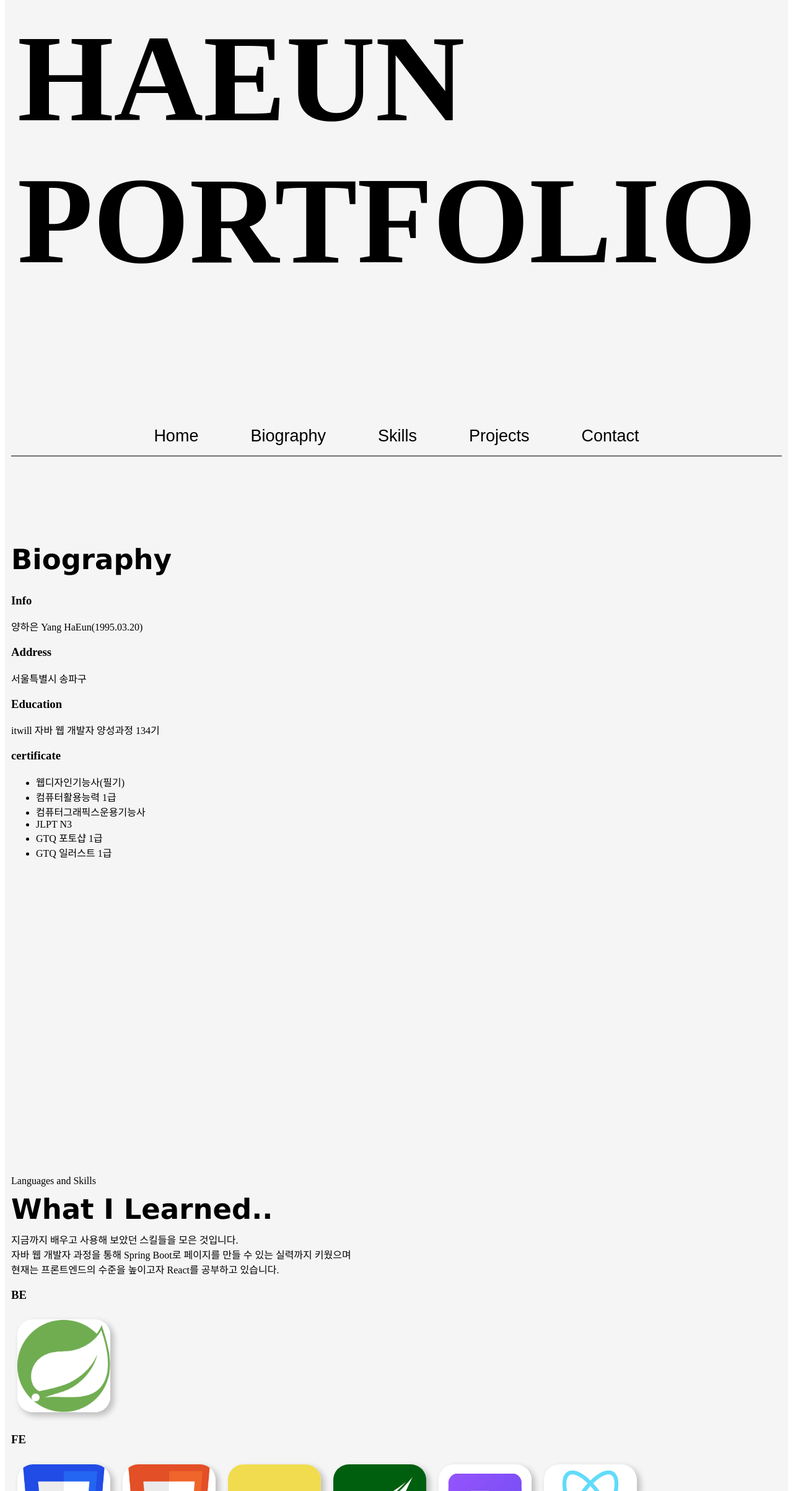
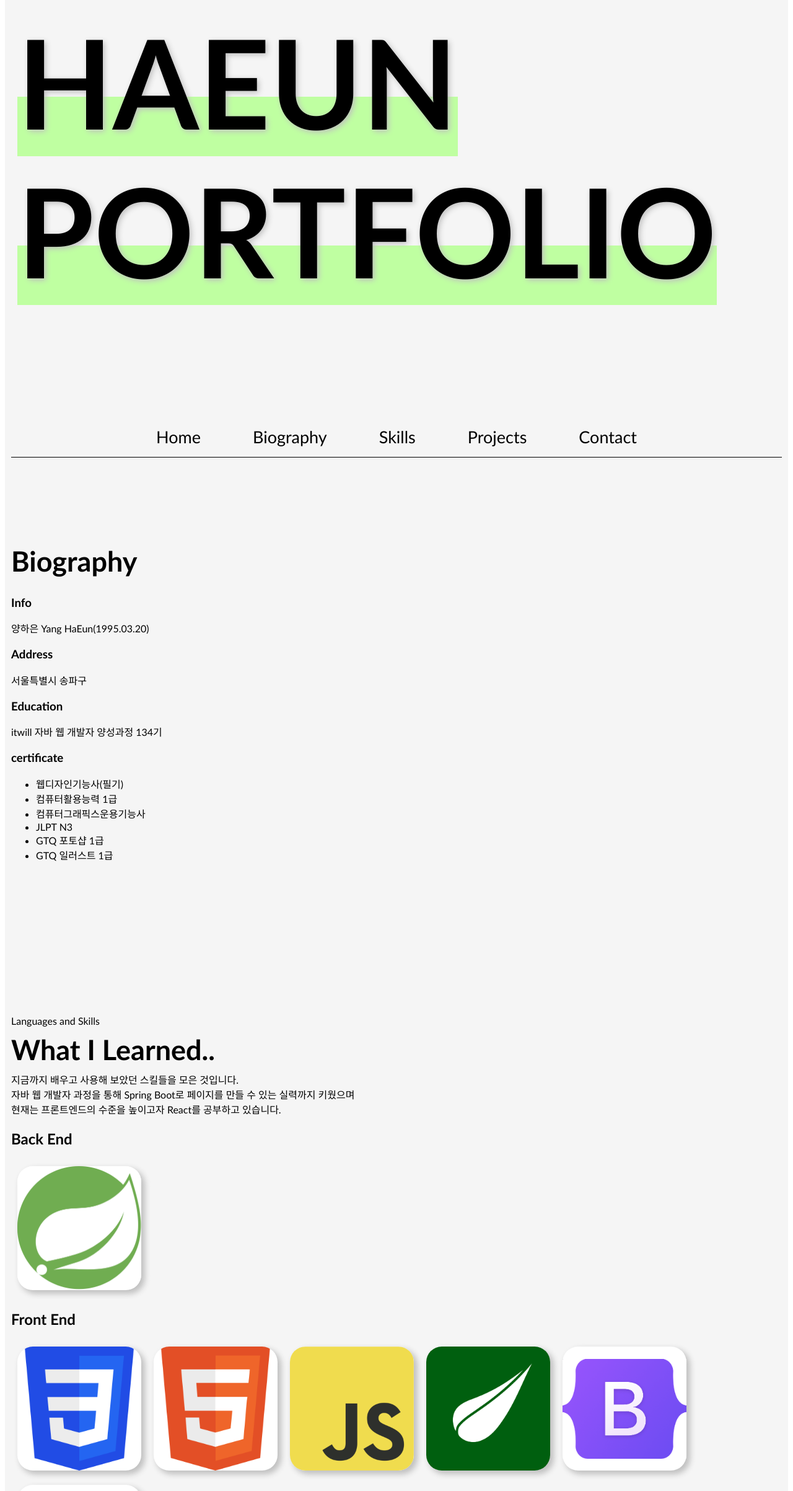
Before and after one commit to yaangha/Portfolio, a React (Create React App) app: page / in a window 1280 px wide. Shown: the part 161-2566 px from the top of the page at 62% size. Built offline with nearby package versions, Linux system fonts and the light colour scheme.

Commit message:
working..

```diff
--- a/src/components/Skills.js
+++ b/src/components/Skills.js
@@ -7,16 +7,16 @@ function Skills() {
         <div className={commonStyle.content_box}>
             <div>Languages and Skills</div>
             <div className={commonStyle.title}>What I Learned..</div>
-            <div>지금까지 배우고 사용해 보았던 스킬들을 모은 것입니다.<br/>
+            <div style={{ lineHeight:"1.5" }}>지금까지 배우고 사용해 보았던 스킬들을 모은 것입니다.<br/>
                 자바 웹 개발자 과정을 통해 Spring Boot로 페이지를 만들 수 있는 실력까지 키웠으며<br/>
                 현재는 프론트엔드의 수준을 높이고자 React를 공부하고 있습니다.</div>
             <div>
                 <div>
-                    <h3>BE</h3>
+                    <h2>Back End</h2>
                     <SkillLogo src="image/spring.png" alt="Spring" />
                 </div>
                 <div>
-                    <h3>FE</h3>
+                    <h2>Front End</h2>
                     <SkillLogo src="image/css02.png" alt="CSS" />
                     <SkillLogo src="image/html.png" alt="HTML" />
                     <SkillLogo src="image/JS.png" alt="Javascript" />
@@ -25,13 +25,13 @@ function Skills() {
                     <SkillLogo src="image/react.png" alt="React" />
                 </div>
                 <div>
-                    <h3>DB</h3>
+                    <h2>DataBase</h2>
                     <SkillLogo src="image/oracle.png" alt="Oracle" />
                 </div>
                 <div>
-                    <h3>Tool</h3>
+                    <h2>Tool</h2>
                     <SkillLogo src="image/eclipse01.png" alt="Eclipse" />
-                    <SkillLogo src="image/vscode.png" alt="Visual Studio Code" />
+                    <SkillLogo src="image/vscode.png" alt="VSCode" />
                     <SkillLogo src="image/github.png" alt="Github" />
                 </div>
             </div>
--- a/src/routes/Home.js
+++ b/src/routes/Home.js
@@ -1,6 +1,6 @@
 import AboutMe from "../components/AboutMe";
 import ContactMe from "../components/ContactMe";
-import styles from "../styles/Home.module.css";
+import homeStyles from "../styles/Home.module.css";
 import Projects from "../components/Projects";
 import Skills from "../components/Skills";
 import GoToTheTop from "../components/GoToTheTop";
@@ -24,7 +24,7 @@ function Home() {
     const [ScrollActive, setScrollActive] = useState(false);
     function handleScrollNavBar() {
         const {scrollY} = window;
-        scrollY > 815 ? setScrollActive(true) : setScrollActive(false);
+        scrollY > 820 ? setScrollActive(true) : setScrollActive(false);
     }
     useEffect(() => {
         window.addEventListener("scroll", handleScrollNavBar);
@@ -34,13 +34,13 @@ function Home() {
     }, []);
 
     return (
-        <div style={{ backgroundColor:"rgb(245, 245, 245)" }}>
-            <div ref={home} className={styles.main_box}>
-                <div className={styles.content_box}>
-                    <div className={styles.title}>HAEUN<br/>PORTFOLIO</div>
+        <div className={homeStyles.fullBox}>
+            <div ref={home} className={homeStyles.main_box}>
+                <div className={homeStyles.content_box}>
+                    <span className={homeStyles.title}>HAEUN<br/>PORTFOLIO</span>
                 </div>
 
-                <div>
+                <div style={{zIndex:9999}}>
                     {ScrollActive ? (
                         <div>
                             <div className={navStyle.navBar}>
--- a/src/styles/Common.module.css
+++ b/src/styles/Common.module.css
@@ -1,6 +1,5 @@
 .content_box {
     margin-top: 30px;
-    min-height: 800px;
     padding: 100px 0;
 }
 
@@ -8,5 +7,5 @@
     font-size: 45px;
     font-weight: bold;
     padding: 10px 0;
-    font-family: 'Lucida Sans', 'Lucida Sans Regular', 'Lucida Grande', 'Lucida Sans Unicode', Geneva, Verdana, sans-serif;
+    font-family:'Trebuchet MS', 'Lucida Sans Unicode', 'Lucida Grande', 'Lucida Sans', Arial, sans-serif;
 }
--- a/src/styles/Home.module.css
+++ b/src/styles/Home.module.css
@@ -1,3 +1,8 @@
+.fullBox {
+    background-color:rgb(245, 245, 245);
+    font-family:'Trebuchet MS', 'Lucida Sans Unicode', 'Lucida Grande', 'Lucida Sans', Arial, sans-serif;
+}
+
 .main_box {
     padding: 5px 10px;
 }
@@ -15,6 +20,9 @@
 .title {
     font-size: 200px;
     font-weight: bold;
+    font-family:'Trebuchet MS', 'Lucida Sans Unicode', 'Lucida Grande', 'Lucida Sans', Arial, sans-serif;
+    background: linear-gradient(to top, #bfffa1 40%, transparent 40%);
+    text-shadow: 3px 3px 10px silver;
 }
 
 .btn {
--- a/src/styles/NavBar.module.css
+++ b/src/styles/NavBar.module.css
@@ -1,8 +1,9 @@
 .navBar {
     position:fixed;
-    top:10px;
+    top:0px;
     width: 97.5%;
     background-color:rgb(245, 245, 245);
+    z-index: 1;
 }
 
 .navBtn {
@@ -14,6 +15,7 @@
 .navBtn button {
     border: none;
     font-size: 27px;
+    font-family:'Trebuchet MS', 'Lucida Sans Unicode', 'Lucida Grande', 'Lucida Sans', Arial, sans-serif;
     margin: 15px 36px;
     background-color:rgb(245, 245, 245);
 }
--- a/src/styles/SkillLogo.module.css
+++ b/src/styles/SkillLogo.module.css
@@ -5,15 +5,15 @@
 
 /* 이미지, 이미지 설명 감싼 div */
 .logoDiv {
-    width:150px;
-    height:150px;
+    width:200px;
+    height:200px;
     position:relative;
 }
 
 /* 이미지 감싸고 있는 div */
 .imgDiv {
-    width:150px;
-    height:150px;
+    width:200px;
+    height:200px;
     border-radius: 25px;
     position:absolute;
     box-shadow: 5px 5px 10px 1px silver;
@@ -22,24 +22,23 @@
 
 /* 마우스 올리지 않았을 때(img) */
 .logoImg {
-    width:150px;
-    height:150px;
+    width:200px;
+    height:200px;
     border-radius:25px;
     object-fit: contain;
 }
 
 /* 마우스를 올렸을 때(이미지 설명) */
 .hoverTrue {
-    width:150px;
-    height:150px;
+    width:200px;
+    height:200px;
     background: linear-gradient(to bottom, rgba(0, 0, 0, 0.2), rgba(0, 0, 0, 0.6));
     border-radius: 25px;
     position:absolute;
     font-family: Impact, Haettenschweiler, 'Arial Narrow Bold', sans-serif;
     font-weight: bold;
-    font-size: 25px;
+    font-size: 32px;
     color: white;
     text-align: center;
-    vertical-align: middle;
-    box-shadow: 2px 3px 15px 2px silver;
+    line-height: 10;
 }
```
Also changed, not shown: src/components/NavBar.js (deleted, +0 -25 lines).
